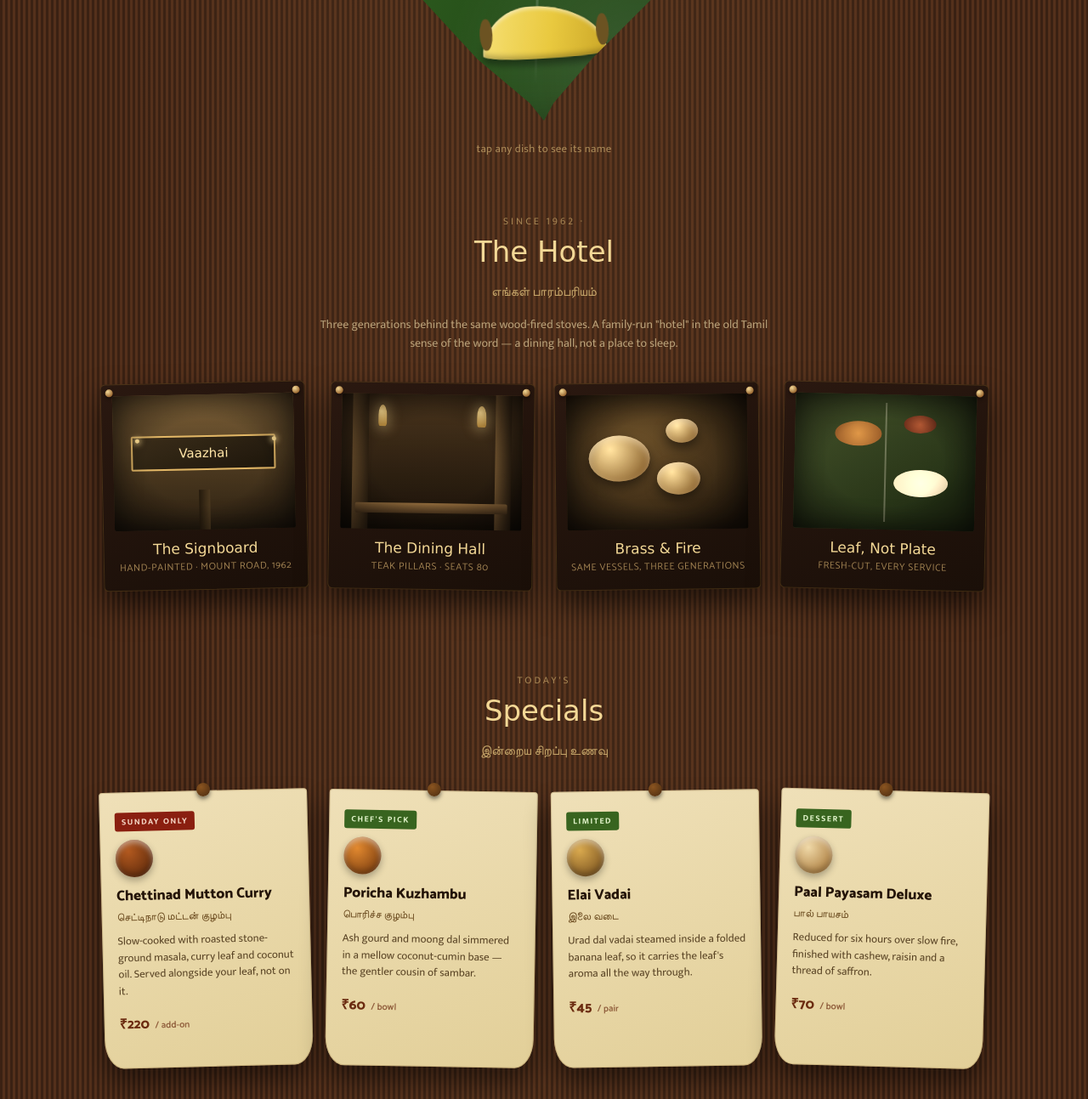
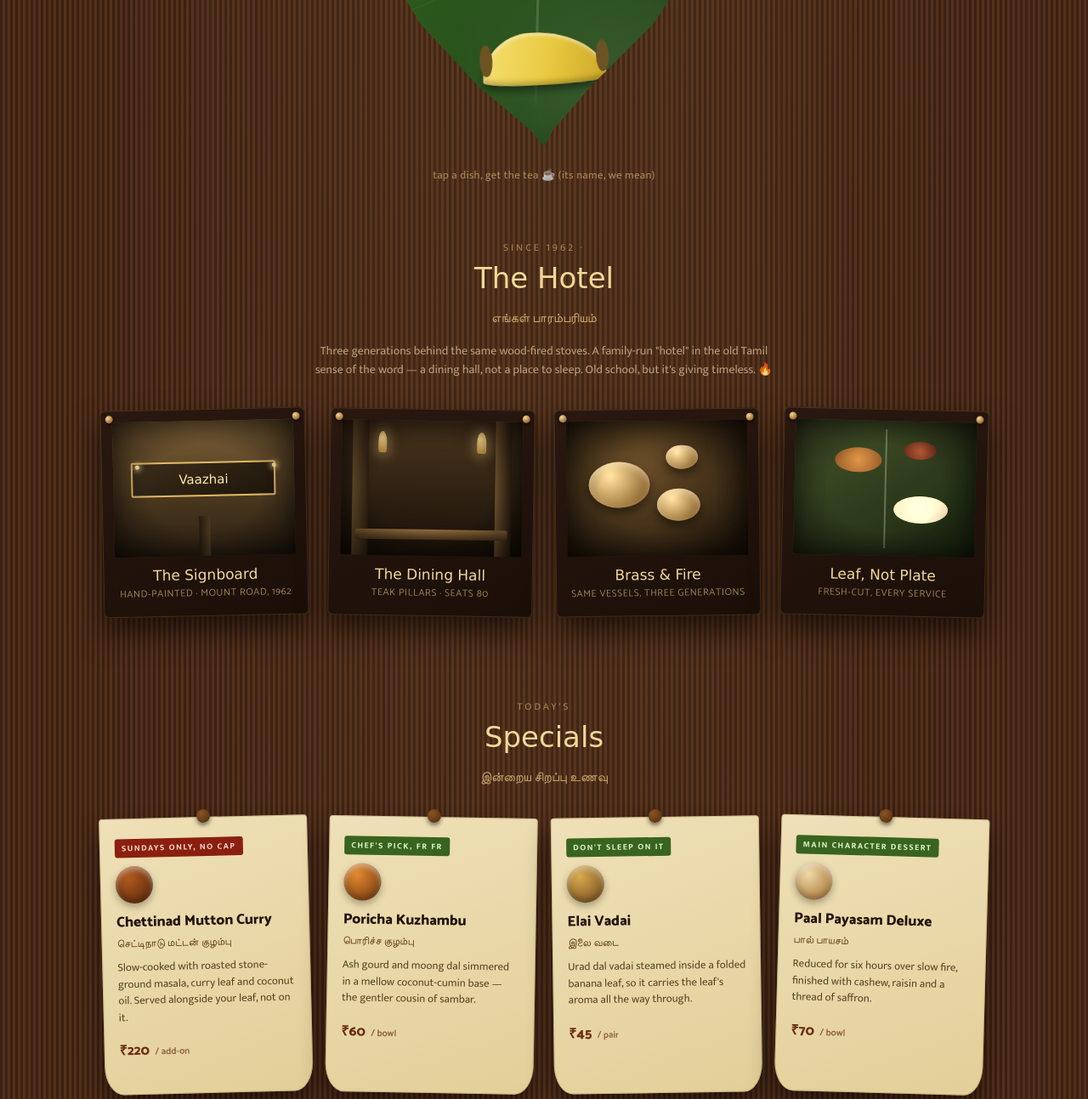
Before and after one commit to Anupriya2508/Vaazhai, a plain HTML site: page vaazhai.html in a window 1280 px wide. Shown: the part 1118-2411 px from the top of the page at 85% size. Drawn offline with Linux system fonts and the light colour scheme; a web font is replaced by a local one.

Commit message:
Update vaazhai.html

```diff
--- a/vaazhai.html
+++ b/vaazhai.html
@@ -1351,6 +1351,7 @@
       <p class="eyebrow">Welcome to</p>
       <h1>Vaazhai</h1>
       <p class="tamil">வாழை · authentic Tamil Nadu banana‑leaf meals</p>
+      <p class="hint" style="margin-top: -4px;">unlimited meals, unlimited vibes 🍃</p>
     </div>
     <div class="kolam"></div>
 
@@ -1390,7 +1391,7 @@
       </div>
     </div>
 
-    <p class="hint">tap any dish to see its name</p>
+    <p class="hint">tap a dish, get the tea ☕ (its name, we mean)</p>
 
     <main>
       <!-- ============ LEGACY / AMBIENCE ============ -->
@@ -1399,7 +1400,7 @@
           <p class="eyebrow">Since 1962 ·</p>
           <h2>The Hotel</h2>
           <p class="tamil-sm">எங்கள் பாரம்பரியம்</p>
-          <p class="desc">Three generations behind the same wood-fired stoves. A family-run "hotel" in the old Tamil sense of the word — a dining hall, not a place to sleep.</p>
+          <p class="desc">Three generations behind the same wood-fired stoves. A family-run "hotel" in the old Tamil sense of the word — a dining hall, not a place to sleep. Old school, but it's giving timeless. 🔥</p>
         </div>
 
         <div class="legacy-row">
@@ -1466,7 +1467,7 @@
         </div>
         <div class="specials-row">
           <article class="special-card">
-            <span class="tag nonveg">Sunday only</span>
+            <span class="tag nonveg">Sundays only, no cap</span>
             <div class="special-swatch" style="background: radial-gradient(ellipse at 35% 30%, #b2591f, #5e2a0c 85%)"></div>
             <h3>Chettinad Mutton Curry</h3>
             <p class="tamil-name">செட்டிநாடு மட்டன் குழம்பு</p>
@@ -1474,7 +1475,7 @@
             <p class="price">₹220 <span>/ add-on</span></p>
           </article>
           <article class="special-card">
-            <span class="tag veg">Chef's pick</span>
+            <span class="tag veg">Chef's pick, fr fr</span>
             <div class="special-swatch" style="background: radial-gradient(ellipse at 35% 30%, #e2892f, #7a3d10 85%)"></div>
             <h3>Poricha Kuzhambu</h3>
             <p class="tamil-name">பொரிச்ச குழம்பு</p>
@@ -1482,7 +1483,7 @@
             <p class="price">₹60 <span>/ bowl</span></p>
           </article>
           <article class="special-card">
-            <span class="tag veg">Limited</span>
+            <span class="tag veg">Don't sleep on it</span>
             <div class="special-swatch" style="background: radial-gradient(circle at 35% 30%, #d9a94e, #7a5320 85%)"></div>
             <h3>Elai Vadai</h3>
             <p class="tamil-name">இலை வடை</p>
@@ -1490,7 +1491,7 @@
             <p class="price">₹45 <span>/ pair</span></p>
           </article>
           <article class="special-card">
-            <span class="tag veg">Dessert</span>
+            <span class="tag veg">Main character dessert</span>
             <div class="special-swatch" style="background: radial-gradient(ellipse at 35% 30%, #f0d9a8, #a9793a 85%)"></div>
             <h3>Paal Payasam Deluxe</h3>
             <p class="tamil-name">பால் பாயசம்</p>
@@ -1506,7 +1507,7 @@
           <p class="eyebrow">How it's</p>
           <h2>Served</h2>
           <p class="tamil-sm">எப்படி பரிமாறப்படுகிறது</p>
-          <p class="desc">A proper banana-leaf meal arrives in order, not all at once. Scroll here to watch it, or tap replay.</p>
+          <p class="desc">A proper banana-leaf meal arrives in order, not all at once — the plating has main character energy. Scroll to watch it hit different, or smash replay.</p>
         </div>
 
         <div class="assembly-wrap assembly-stage">
@@ -1532,7 +1533,7 @@
               <li data-t="1800"><div><span class="step-en">Papadam, snapped fresh</span><span class="step-ta">அப்பளம் புதிதாக</span></div></li>
               <li data-t="2050"><div><span class="step-en">Banana closes the meal</span><span class="step-ta">வாழைப்பழத்துடன் முடிவு</span></div></li>
             </ol>
-            <button class="replay-btn" id="replayBtn">Replay ↺</button>
+            <button class="replay-btn" id="replayBtn">Run it back ↺</button>
           </div>
         </div>
       </section>
@@ -1543,6 +1544,7 @@
           <p class="eyebrow">Full</p>
           <h2>Menu</h2>
           <p class="tamil-sm">உணவு பட்டியல்</p>
+          <p class="desc">No shortcuts, just flavor — and yes, refills are on the house.</p>
         </div>
 
         <div class="menu-grid">
@@ -1589,7 +1591,7 @@
       <div class="foot-kolam"></div>
       <p class="foot-name">Vaazhai</p>
       <p class="foot-meta">
-        Unlimited meals, served the traditional way<br />
+        Unlimited meals, zero regrets, served the traditional way<br />
         Open daily · 11:30 am – 3:30 pm &amp; 7:00 pm – 10:30 pm<br />
         Chennai, Tamil Nadu
       </p>
```
